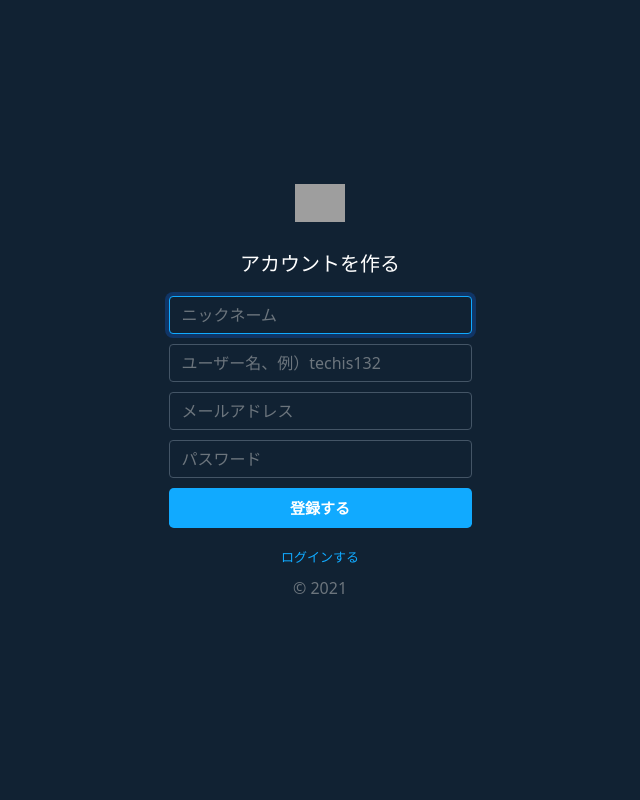
After one commit to kidoyoshiyuki/twitter_itani, a PHP site: page /sigh-up.php in a window 1280 px wide. The commit adds this page. Shown: the whole page, without its empty margins (320-960 px from the left). Run offline with PHP 8.4, Linux system fonts and the light colour scheme; grey boxes are pictures that could not be loaded.

Commit message:
会員登録画面、ログイン画面実装

```diff
--- a/Views/css/style.css
+++ b/Views/css/style.css
@@ -1,6 +1,10 @@
 /*
-å…¨ä½“
+全体
 ****/
+html{
+    height: 100%;
+}
+
 .container {
     display: flex;
     justify-content: center;
@@ -268,3 +272,53 @@ a {
         margin-top: 10px;
     }
 }
+
+/* 会員登録（ログイン共用） */
+
+body.signup{
+    display: flex;
+    align-items: center;
+    padding-top: 40px;
+    padding-bottom: 40px;
+    height: 100%;
+
+}
+
+.signup{
+    background-color: #123;
+    color: #fff;
+
+}
+
+.signup .form-signup{
+    width: 100%;
+    max-width: 333px;
+    padding: 15px;
+    margin: auto;
+
+}
+
+.signup .logo-white{
+    margin-bottom: 30px;
+    width: 50px;
+}
+
+.signup h1{
+    font-size: 20px;
+    margin-bottom: 20px;
+}
+
+.signup input{
+    margin-bottom: 10px;
+    background-color: #123;
+    border-color: #456;
+    color: #fff;
+
+}
+
+.signup input:focus{
+    background-color: #123;
+    border-color: #1af;
+    color: #fff;
+
+}
--- /dev/null
+++ b/Views/sigh-up.php
@@ -0,0 +1,32 @@
+<!DOCTYPE html>
+<html lang="ja">
+<head>
+    <meta charset="UTF-8">
+    <meta http-equiv="X-UA-Compatible" content="IE=edge">
+    <meta name="viewport" content="width=device-width, initial-scale=1.0">
+    <link rel="icon" href="/twitterclone/Views/img/logo-twitterblue.svg">
+    <!--Bootstrap CSS -->
+    <link href="https://cdn.jsdelivr.net/npm/bootstrap@5.0.0-beta1/dist/css/bootstrap.min.css" rel="stylesheet" integrity="sha384-giJF6kkoqNQ00vy+HMDP7azOuL0xtbfIcaT9wjKHr8RbDVddVHyTfAAsrekwKmP1" crossorigin="anonymous">
+    <link href="/twitterclone/Views/css/style.css" rel="stylesheet">
+
+    <title>会員登録画面 / Twitterクローン</title>
+    <meta name="descriotion" contentu="会員登録画面です。">
+</head>
+
+<body class="signup text-center">
+    <main class="form-signup" >
+        <form action="sign-up.php" methot="post">
+            <img src="/twitterclone/Views/img/logo-white.svg" alt="" class="logo-white">
+            <h1>アカウントを作る</h1>
+            <input type="text" class="form-control" name="nickname" placeholder="ニックネーム" maxlength="50" require autofocus>
+            <input type="text" class="form-control" name="name" placeholder="ユーザー名、例）techis132" maxlength="50" require>
+            <input type="email" class="form-control" name="email" placeholder="メールアドレス" maxlength="254" require>
+            <input type="password" class="form-control" name="password" placeholder="パスワード" minlength="4" maxlength="128" require>
+            <button class="w-100 btn btn-lg" type="submit">登録する</button>
+            <p class="mt-3 mb-2"><a href="sign-in.php">ログインする</a></p>
+            <p class="mt-2 mb-3 text-muted">&copy; 2021</p>
+        </form>
+    </main>
+</body>
+
+</html>
```
Also changed, not shown: Views/sign-in.php (added, +30 -0 lines).
